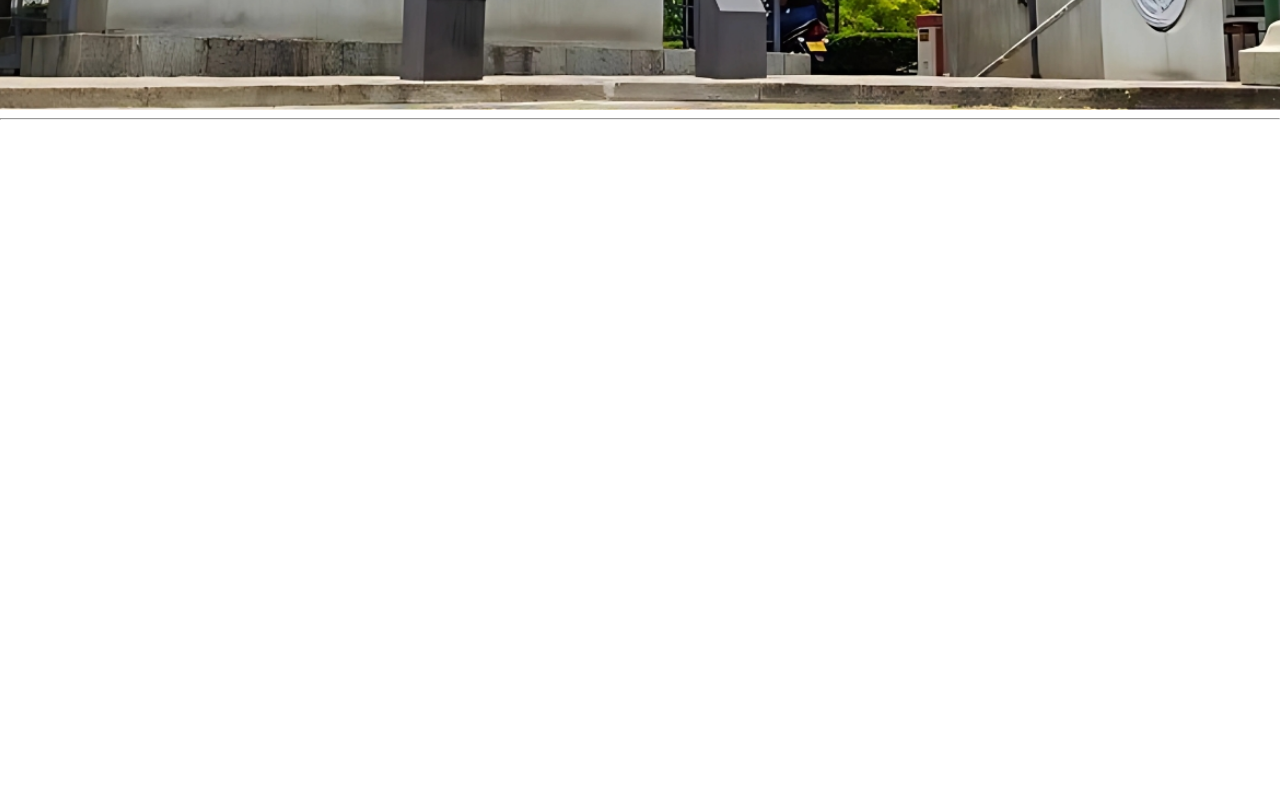
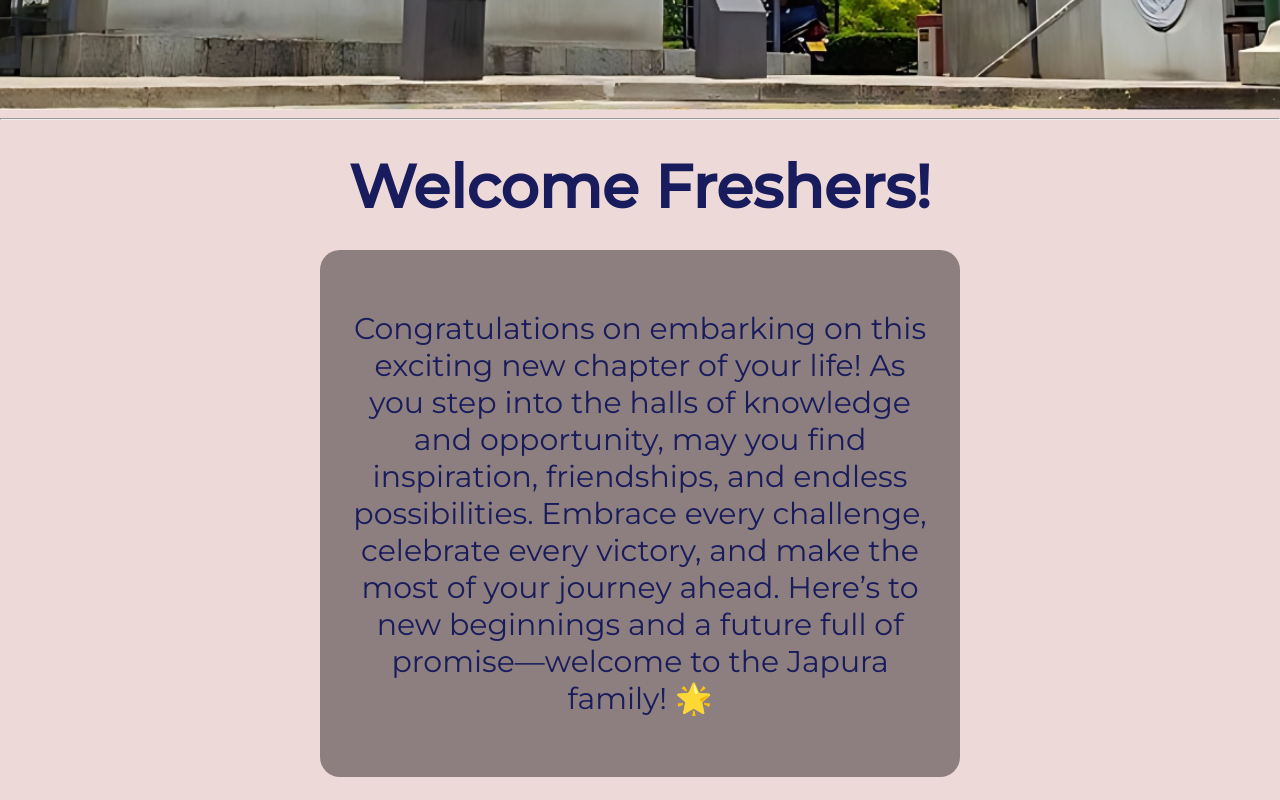
Before and after one commit to SeniduRavihara/foc-welcome, a website: page index.html in a window 1280 px wide. Shown: the part 800-1600 px from the top of the page. Drawn offline with Linux system fonts and the light colour scheme.

Commit message:
add paragrph section

```diff
--- a/index.html
+++ b/index.html
@@ -38,7 +38,14 @@
 
 
     <!-- Paragraph section -->
-     <section class="Paragraph"></section>
+     <section class="paragraph">
+      <div class="paragraph-topic">
+        <h1>Welcome Freshers!</h1>
+      </div>
+      <div class="paragraph-container">
+        <p class="popup">Congratulations on embarking on this exciting new chapter of your life! As you step into the halls of knowledge and opportunity, may you find inspiration, friendships, and endless possibilities. Embrace every challenge, celebrate every victory, and make the most of your journey ahead.
+            Here’s to new beginnings and a future full of promise—welcome to the Japura family! 🌟</p>
+     </section>
      <hr>
 
     <!-- About us section -->
@@ -51,6 +58,6 @@
     <footer>
         <p>&copy; 2025 Any Website</p>
     </footer>
-
+    <script src="index.js"></script>
   </body>
 </html>
--- a/styles/index.css
+++ b/styles/index.css
@@ -1,8 +1,9 @@
 /* Import Montserrat Font */
 body {
-    font-family: 'Montserrat', sans-serif;
+  font-family: "Montserrat", sans-serif;
   margin: 0;
   padding: 0;
+  background-color: #eed9d9;
 }
 
 header {
@@ -19,7 +20,7 @@
   font-weight: 500;
 }
 
-.header-right{
+.header-right {
   display: flex;
   justify-content: center;
   flex-grow: 1;
@@ -43,19 +44,25 @@
   font-size: 18px;
 }
 
-
 @keyframes slide {
-    0% { transform: translateX(0); }
-    33% { transform: translateX(-100%); }
-    66% { transform: translateX(-200%); }
-    100% { transform: translateX(0); }
+  0% {
+    transform: translateX(0);
+  }
+  33% {
+    transform: translateX(-100%);
+  }
+  66% {
+    transform: translateX(-200%);
+  }
+  100% {
+    transform: translateX(0);
+  }
 }
 
 .content {
   padding: 20px;
   text-align: center;
 }
-
 
 footer {
   background-color: #333;
@@ -67,7 +74,7 @@
   bottom: 0;
 }
 
-section{
+section {
   min-height: 100vh; /* Full height of the viewport */
   display: flex;
   flex-direction: column;
@@ -77,15 +84,14 @@
   color: #fff;
 }
 
-header img{
+header img {
   height: 50px; /* Set the height of the logo */
   margin-right: 20px; /* Optional: space between logo and header text */
-
 }
 
 /* Home section with full-screen background image */
 .Home {
-  background: url('/Image/Japura.jpg') no-repeat center center/cover; /* Replace with your image */
+  background: url("/Image/Japura.jpg") no-repeat center center/cover; /* Replace with your image */
   display: flex;
   align-items: center;
   justify-content: center;
@@ -101,7 +107,7 @@
 }
 
 /* Big text styling */
-.Home  h1 {
+.Home h1 {
   font-size: 50px; /* Large text */
   margin-bottom: 20px;
 }
@@ -109,3 +115,36 @@
 .Home p {
   font-size: 40px; /* Subtext */
 }
+
+.paragraph {
+  height: 50vh;
+  color: #333;
+}
+
+.paragraph-container {
+  background: rgba(46, 39, 39, 0.5); /* Dark transparent overlay */
+  padding: 30px;
+  border-radius: 20px;
+  position: absolute;
+  top: 1050px; /* Distance from the top */
+  left: 50%;
+  transform: translateX(-50%); /* Center horizontally */
+
+}
+
+.paragraph-topic h1 {
+  font-size: 60px; /* Large text */
+  position: absolute;
+  top: 900px; /* Distance from the top */
+  left: 50%;
+  transform: translateX(-50%); /* Center horizontally */
+  color: #191c5c; /* Text color */
+
+}
+
+.paragraph-container p{
+    font-size: 30px;
+    color: #191c5c;
+    text-align: center;
+    justify-content: center;
+}
```
Also changed, not shown: index.js (added). Lines whose indentation alone changed are shown as unchanged.
